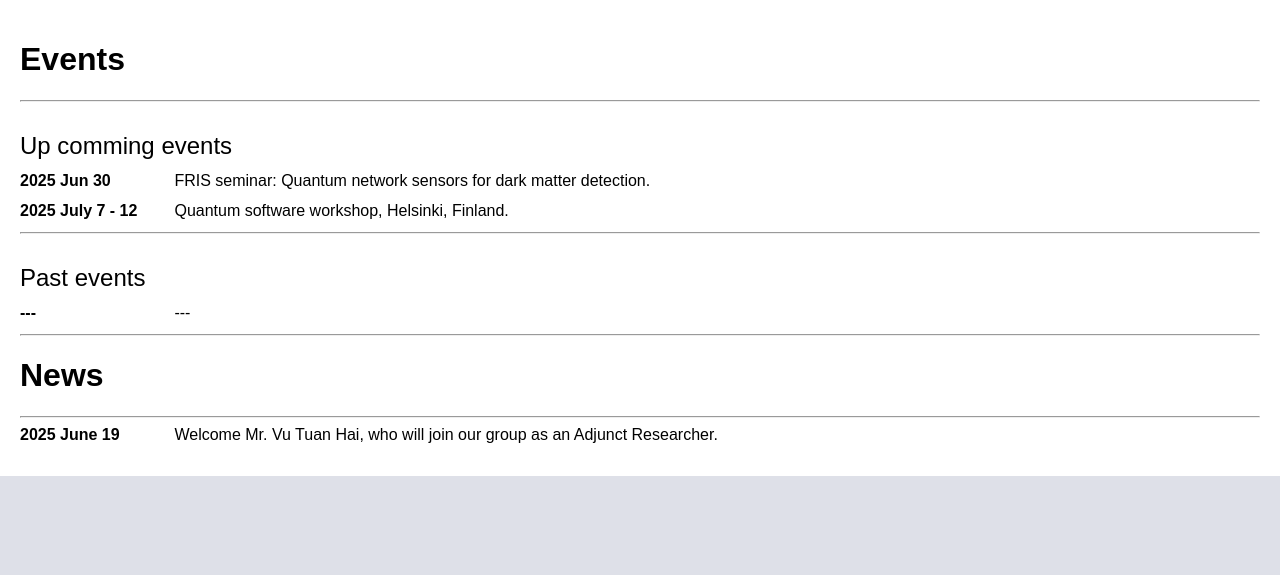
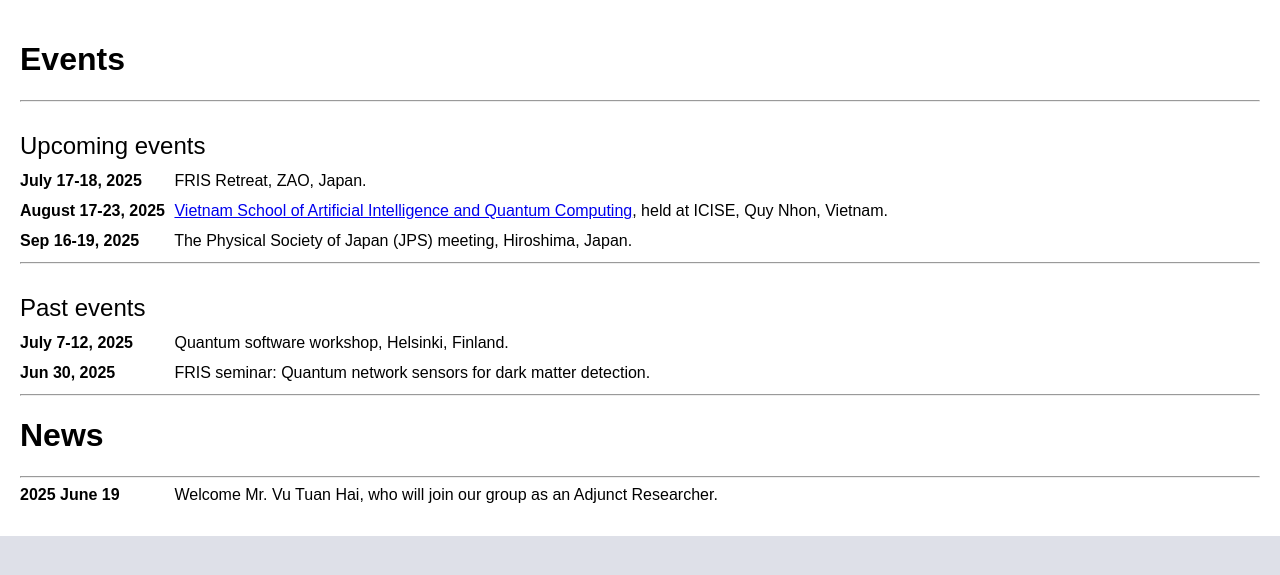
Before and after one commit to echkon/quantumLab, a Django app: page /users/event/ in a window 1280 px wide. Shown: the part 104-679 px from the top of the page. Run offline with Django 5.2, Linux system fonts and the light colour scheme.

Commit message:
add something new

```diff
--- a/users/templates/event.html
+++ b/users/templates/event.html
@@ -4,7 +4,7 @@
 <html lang="en">
 <head>
     <meta charset="UTF-8">
-    <title>People</title>
+    <title>Event</title>
     <style>
         body {
             font-family: Arial, sans-serif;
@@ -55,21 +55,29 @@
     <div class="main">
         <h1>Events</h1>
 <hr class="divider">
-        <div class="year">Up comming events</div>
+        <div class="year">Upcoming events</div>
             <div class="event">
-                <span class="date">2025 Jun 30</span>
-                FRIS seminar: Quantum network sensors for dark matter detection.
+                <span class="date">July 17-18, 2025 </span>
+                FRIS Retreat, ZAO, Japan.
             </div>
             <div class="event">
-                <span class="date">2025 July 7 - 12</span>
-                Quantum software workshop, Helsinki, Finland.
+                <span class="date">August 17-23, 2025 </span>
+                <a href="https://icisequynhon.com/conferences/2025/VSAIQC/program.html" target="_blank">Vietnam School of Artificial Intelligence and Quantum Computing</a>, held at ICISE, Quy Nhon, Vietnam.
+            </div>
+            <div class="event">
+                <span class="date">Sep 16-19, 2025 </span>
+                The Physical Society of Japan (JPS) meeting, Hiroshima, Japan.
             </div>
 
 <hr class="divider">
         <div class="year">Past events</div>
             <div class="event">
-                <span class="date">---</span>
-                ---
+                <span class="date">July 7-12, 2025</span>
+                Quantum software workshop, Helsinki, Finland.
+            </div>
+            <div class="event">
+                <span class="date">Jun 30, 2025</span>
+                FRIS seminar: Quantum network sensors for dark matter detection.
             </div>
 
 <hr class="divider">
--- a/users/templates/position.html
+++ b/users/templates/position.html
@@ -4,7 +4,7 @@
 <html lang="en">
 <head>
     <meta charset="UTF-8">
-    <title>People</title>
+    <title>Position</title>
     <style>
         body {
             font-family: Arial, sans-serif;
--- a/users/templates/resource.html
+++ b/users/templates/resource.html
@@ -98,11 +98,7 @@
                     <ul>
                         <li><a href="{% static 'pdfs/lecture_spin.pdf' %}" target="_blank">Lecture note (PDF)</a></li>
                     </ul>
-            <h2>QSW2025 presentation</h2>
-                <div class="section">
-                    <ul>
-                        <li><a href="{% static 'pdfs/qsw2025.pptx' %}" target="_blank">Presentation (pptx)</a></li>
-                    </ul>
+
     </div>
     <footer>
         <p>&copy; 2025 Binho Le</p>
--- a/users/templates/upload.html
+++ b/users/templates/upload.html
@@ -4,7 +4,7 @@
 <html lang="en">
 <head>
     <meta charset="UTF-8">
-    <title>People</title>
+    <title>Upload</title>
     <style>
         body {
             font-family: Arial, sans-serif;
--- a/users/templates/visitor.html
+++ b/users/templates/visitor.html
@@ -4,7 +4,7 @@
 <html lang="en">
 <head>
     <meta charset="UTF-8">
-    <title>People</title>
+    <title>Visitors</title>
     <style>
         body {
             font-family: Arial, sans-serif;
```
